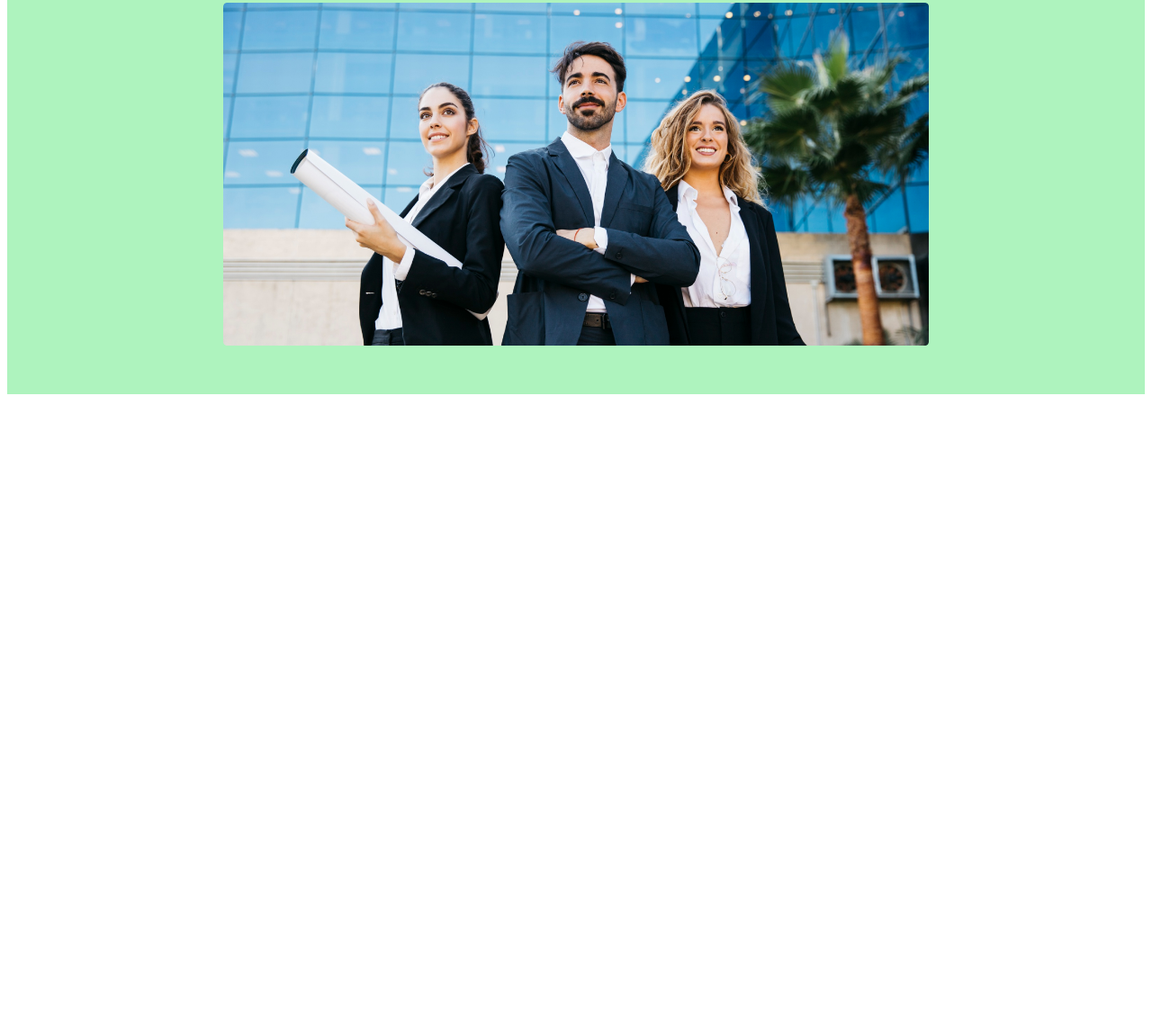
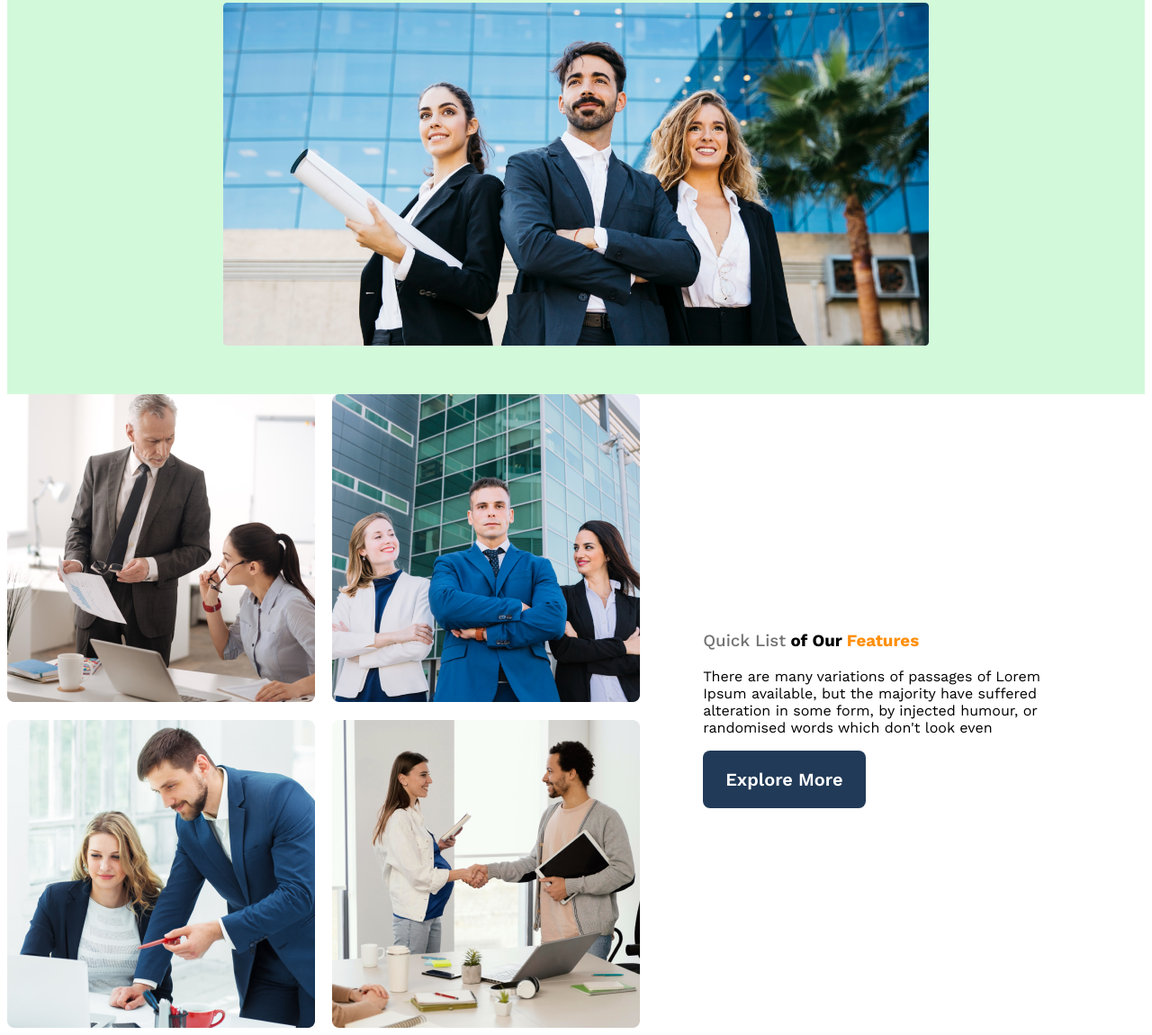
Before and after one commit to JeweL645/g3Architect, a plain HTML site: page index.html in a window 1280 px wide. Shown: the part 573-1723 px from the top of the page at 90% size. Before the commit the page ends 1019 px from the top, so only its background shows below. Drawn offline with nearby package versions, Linux system fonts and the light colour scheme.

Commit message:
Feature content added

```diff
--- a/index.html
+++ b/index.html
@@ -9,6 +9,7 @@
 </head>
 
 <body>
+    <!-- Header Part starts from here -->
     <header>
         <nav>
             <h3 class="nav_tittle">G3 Architects</h3>
@@ -31,7 +32,22 @@
         </div>
 
     </header>
+    <!-- Header finished -->
     <main>
+        <!-- Feature Section starts from here -->
+        <section class="featureSection">
+            <div class="featureSection_child1">
+                <img src="images/team1.png" alt="">
+                <img src="images/team2.png" alt="">
+                <img src="images/team3.png" alt="">
+                <img src="images/team4.png" alt="">
+            </div>
+            <div class="featureSection_child2">
+                <h3 class="child2Title"><span class="span1">Quick List</span><span class="span2"> of Our</span><span class="span3"> Features</span></h3>
+                <p class="child2Description">There are many variations of passages of Lorem Ipsum available, but the majority have suffered alteration in some form, by injected humour, or randomised words which don't look even</p>
+                <button class="btn-primary">Explore More</button>
+            </div>
+        </section>
 
 
 
@@ -40,7 +56,7 @@
 
 
 
-
+        <!-- Feature section finished -->
 
     </main>
     <footer>
--- a/styles/architect.css
+++ b/styles/architect.css
@@ -21,7 +21,7 @@
 
 /*Header Styles Here*/
 header{
-    background: #80ed99a2;
+    background: #80ed9959;
     padding: 50px 240px;
 }
 
@@ -70,6 +70,42 @@ nav li a{
     width: 100%;
     margin-top: 20px;
 }
+/* Main styles starts */
+main{
+    max-width: 1440px;
+    margin: 0 auto;
+}
+
+
+/* Feature section styles */
+.featureSection{
+    display: flex;
+    align-items: center;
+}
+
+.featureSection_child1{
+    display: grid;
+    grid-template-columns: repeat(2, 1fr);
+    gap: 1.2rem;
+}
+.featureSection_child2{
+    padding-left: 70px;
+    padding-right: 70px;
+}
+.span1{
+    color: #727272;
+    font-weight: 500;
+}
+.span2{
+    font-weight: 700;
+}
+.span3{
+    color: #FF900E;
+    font-weight: 700;
+}
+
+
+
 
 /*Responsiveness Styles from here*/
 /*Mobile device*/
```
